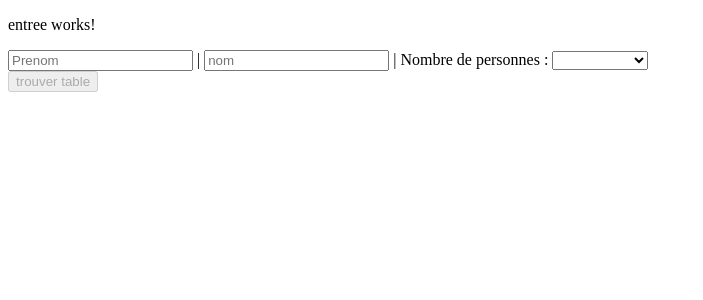
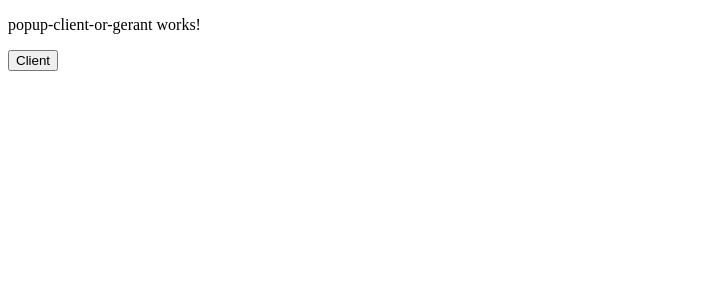
Before and after one commit to guigui-er/FinalProjectV2, an Angular app in the folder catCafeAngular/: page / in a window 1280 px wide. Shown: the top 300 px of the page, without its empty margins (0-703 px from the left). Built offline with nearby package versions, Linux system fonts and the light colour scheme.

Commit message:
redirection page client apres click sur bouton sur page popup

```diff
--- a/catCafeAngular/src/app/app.html
+++ b/catCafeAngular/src/app/app.html
@@ -1,12 +1,3 @@
-<app-entree></app-entree>
-
-<!-- * * * * * * * * * * * * * * * * * * * * * * * * * * * * * * * * -->
-<!-- * * * * * * * * * * * The content above * * * * * * * * * * * * -->
-<!-- * * * * * * * * * * is only a placeholder * * * * * * * * * * * -->
-<!-- * * * * * * * * * * and can be replaced.  * * * * * * * * * * * -->
-<!-- * * * * * * * * * * * * * * * * * * * * * * * * * * * * * * * * -->
-<!-- * * * * * * * * * * End of Placeholder  * * * * * * * * * * * * -->
-<!-- * * * * * * * * * * * * * * * * * * * * * * * * * * * * * * * * -->
 
 
 <router-outlet />
--- a/catCafeAngular/src/app/app.routes.ts
+++ b/catCafeAngular/src/app/app.routes.ts
@@ -1,3 +1,16 @@
 import { Routes } from '@angular/router';
+import { Entree } from './component/entree/entree';
+import { PopupClientOrGerant } from './component/popup-client-or-gerant/popup-client-or-gerant';
 
-export const routes: Routes = [];
+
+export const routes: Routes = [
+    {
+    path: 'client',
+    component: Entree,
+  },
+  {
+    path: '',
+    component: PopupClientOrGerant
+  }
+    // Rediriger par défaut sur l'accueil
+];
--- a/catCafeAngular/src/app/app.ts
+++ b/catCafeAngular/src/app/app.ts
@@ -1,13 +1,14 @@
 import { Component, signal } from '@angular/core';
 import { RouterOutlet } from '@angular/router';
 import { Entree } from './component/entree/entree';
+import { PopupClientOrGerant } from './component/popup-client-or-gerant/popup-client-or-gerant';
 
 @Component({
-  imports: [RouterOutlet,Entree],
+  imports: [RouterOutlet, PopupClientOrGerant],
   selector: 'app-root',
   styleUrl: './app.css',
   templateUrl: './app.html',
 })
 export class App {
-  protected readonly title = signal('catCafeAngular');
+  //protected readonly title = signal('catCafeAngular');
 }
--- /dev/null
+++ b/catCafeAngular/src/app/component/popup-client-or-gerant/popup-client-or-gerant.html
@@ -0,0 +1,5 @@
+<p>popup-client-or-gerant works!</p>
+
+<div>
+    <button type="button" (click)="EntreeClient()">Client</button>
+</div>
--- /dev/null
+++ b/catCafeAngular/src/app/component/popup-client-or-gerant/popup-client-or-gerant.ts
@@ -0,0 +1,21 @@
+import { Component } from '@angular/core';
+import { Router } from '@angular/router';
+
+@Component({
+  imports: [],
+  selector: 'app-popup-client-or-gerant',
+  styleUrl: './popup-client-or-gerant.css',
+  templateUrl: './popup-client-or-gerant.html',
+})
+export class PopupClientOrGerant {
+
+    constructor(
+    private router: Router
+  ) { }
+
+  protected EntreeClient(): void {
+    this.router.navigate([ '/client' ]);
+  }
+
+
+}
```
Also changed, not shown: catCafeAngular/src/app/component/popup-client-or-gerant/popup-client-or-gerant.css (added), 1 other file (tests, documents, lock files or other folders).
